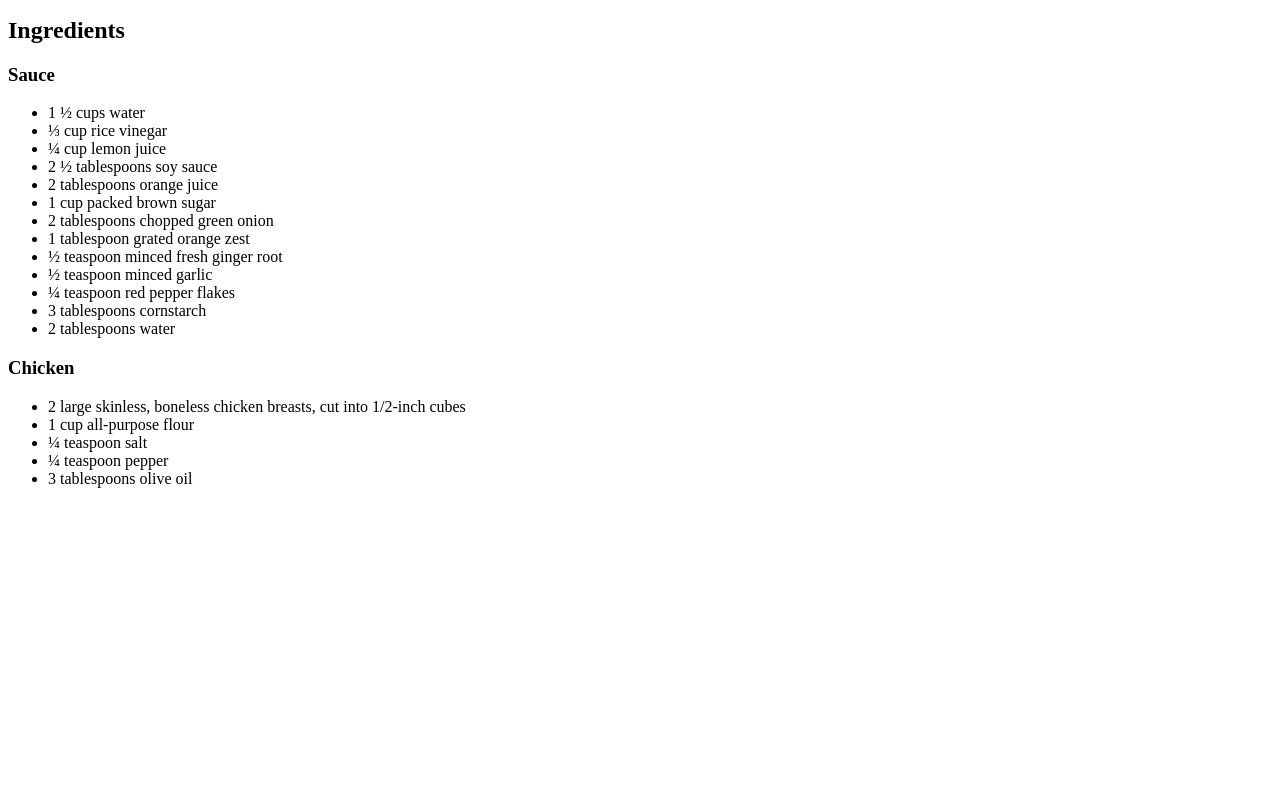
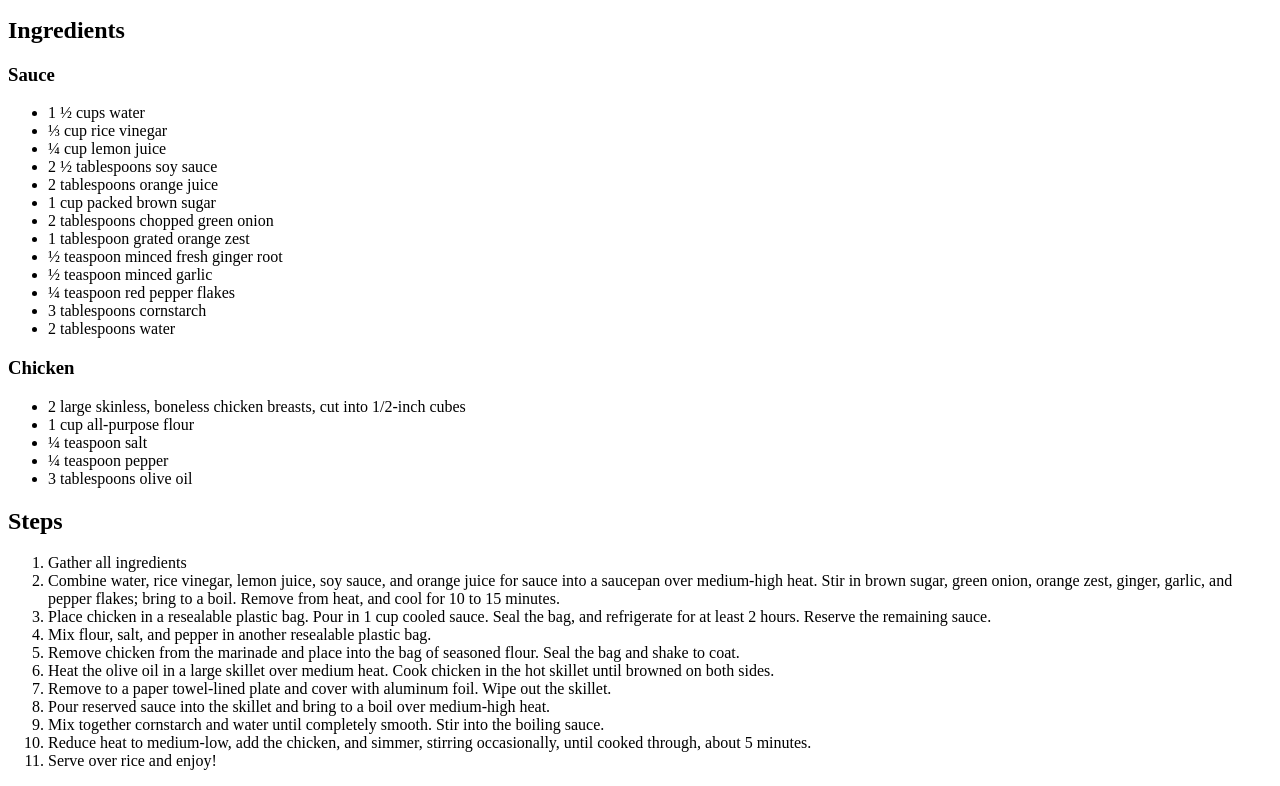
Before and after one commit to Aletu/odin-recipes, a plain HTML site: page recipes/asian-orange-chicken.html in a window 1280 px wide. Shown: the part 558-1344 px from the top of the page. Before the commit the page ends 1062 px from the top, so only its background shows below. Drawn offline with Linux system fonts and the light colour scheme.

Commit message:
feat: add steps to prepare asian-orange-chicken
Add an ordered list of steps to follow to prepare the dish.

```diff
--- a/recipes/asian-orange-chicken.html
+++ b/recipes/asian-orange-chicken.html
@@ -46,6 +46,26 @@
     <li>¼ teaspoon pepper</li>
     <li>3 tablespoons olive oil</li>
   </ul>
+
+  <h2>Steps</h2>
+  <ol>
+    <li>Gather all ingredients</li>
+    <li>Combine water, rice vinegar, lemon juice, soy sauce, and orange juice for sauce into a saucepan over medium-high
+      heat. Stir in brown sugar, green onion, orange zest, ginger, garlic, and pepper flakes; bring to a boil. Remove
+      from heat, and cool for 10 to 15 minutes.</li>
+    <li>Place chicken in a resealable plastic bag. Pour in 1 cup cooled sauce. Seal the bag, and refrigerate for at
+      least 2 hours. Reserve the remaining sauce.</li>
+    <li>Mix flour, salt, and pepper in another resealable plastic bag.</li>
+    <li>Remove chicken from the marinade and place into the bag of seasoned flour. Seal the bag and shake to coat.</li>
+    <li>Heat the olive oil in a large skillet over medium heat. Cook chicken in the hot skillet until browned on both
+      sides.</li>
+    <li>Remove to a paper towel-lined plate and cover with aluminum foil. Wipe out the skillet.</li>
+    <li>Pour reserved sauce into the skillet and bring to a boil over medium-high heat.</li>
+    <li>Mix together cornstarch and water until completely smooth. Stir into the boiling sauce.</li>
+    <li>Reduce heat to medium-low, add the chicken, and simmer, stirring occasionally, until cooked through, about 5
+      minutes.</li>
+    <li>Serve over rice and enjoy!</li>
+  </ol>
 </body>
 
 </html>
```
